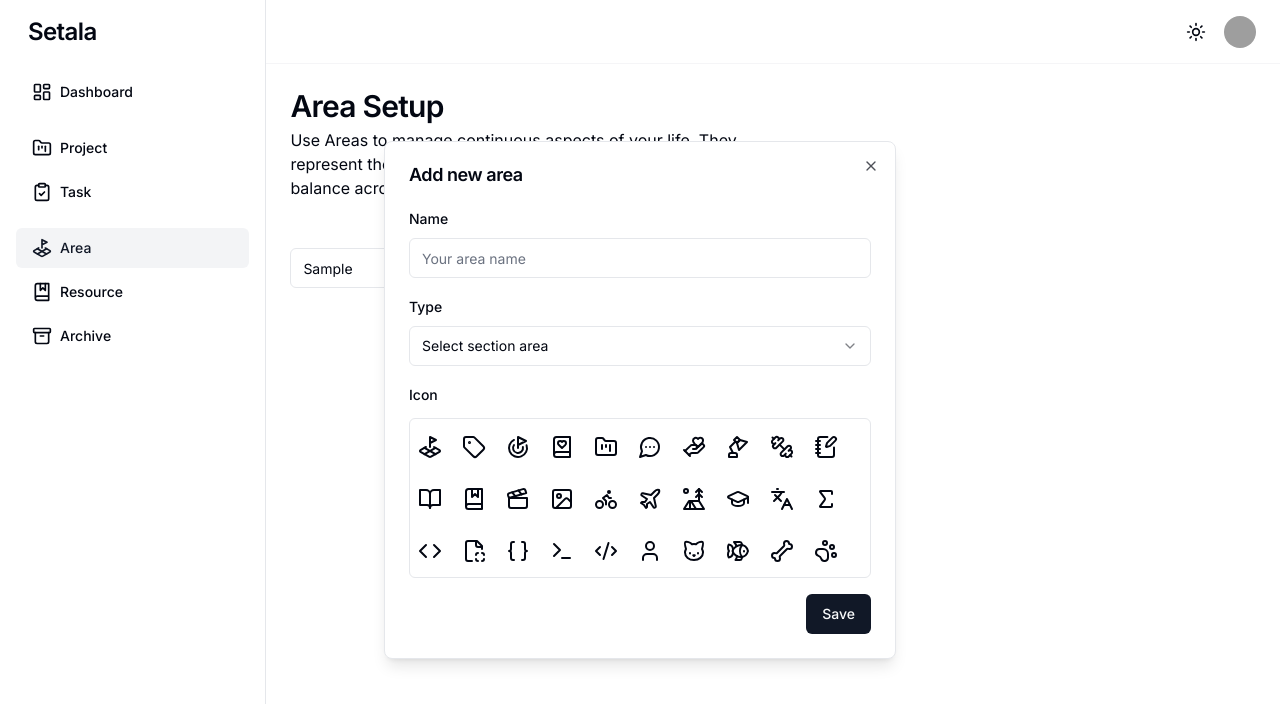
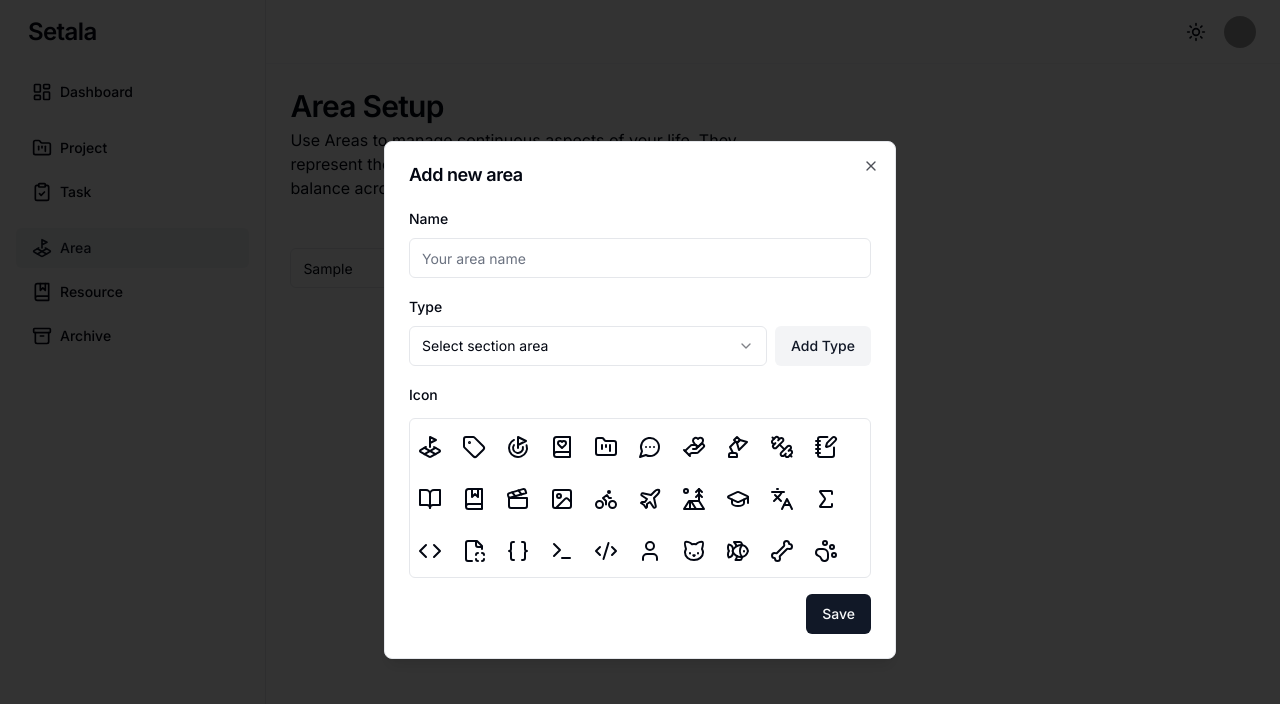
Before and after one commit to yogiprsetya/setala, a Next.js app: page /area in a window 1280 px wide. Both pictures are taken after typing "Sample" into the empty fields and a click on the button "Add new". Shown: the top 704 px of the page. Built offline with nearby package versions, Linux system fonts and the light colour scheme; grey boxes are pictures that could not be loaded.

Commit message:
UI area add

```diff
--- /dev/null
+++ b/app/(UserArea)/area/_AddAreaDialog.tsx
@@ -0,0 +1,97 @@
+'use client';
+
+import { Button } from '~/components/ui/button';
+import {
+  Dialog,
+  DialogClose,
+  DialogContent,
+  DialogFooter,
+  DialogHeader,
+  DialogTitle,
+  DialogTrigger,
+} from '~/components/ui/dialog';
+import { z } from 'zod';
+import { zodResolver } from '@hookform/resolvers/zod';
+import { useForm } from 'react-hook-form';
+import { Form, FormField } from '~/components/ui/form';
+import { FormInput } from '~/components/pattern/FormInput';
+import { FormSelect } from '~/components/pattern/FormSelect';
+import { FormIcon } from '~/components/pattern/FormIcon';
+import { AddAreaTypeDialog } from './_AddAreaTypeDialog';
+
+const formSchema = z.object({
+  name: z.string().min(3).max(50),
+  type_id: z.string(),
+  icon: z.string(),
+});
+
+export const AddAreaDialog = () => {
+  const form = useForm<z.infer<typeof formSchema>>({
+    resolver: zodResolver(formSchema),
+    defaultValues: {
+      name: '',
+    },
+  });
+
+  function onSubmit(values: z.infer<typeof formSchema>) {
+    // Do something with the form values.
+    // ✅ This will be type-safe and validated.
+    console.log(values);
+  }
+
+  return (
+    <Dialog>
+      <DialogTrigger asChild>
+        <Button>Add new</Button>
+      </DialogTrigger>
+
+      <DialogContent>
+        <DialogHeader>
+          <DialogTitle>Add new area</DialogTitle>
+          <DialogClose />
+        </DialogHeader>
+
+        <Form {...form}>
+          <form onSubmit={form.handleSubmit(onSubmit)} id="add-area-form" className="space-y-4">
+            <FormField
+              control={form.control}
+              name="name"
+              render={({ field }) => (
+                <FormInput label="Name" placeholder="Your area name" {...field} />
+              )}
+            />
+
+            <div className="flex gap-2 items-end">
+              <FormField
+                control={form.control}
+                name="type_id"
+                render={({ field }) => (
+                  <FormSelect
+                    option={[]}
+                    label="Type"
+                    placeholder="Select section area"
+                    {...field}
+                  />
+                )}
+              />
+
+              <AddAreaTypeDialog />
+            </div>
+
+            <FormField
+              control={form.control}
+              name="icon"
+              render={({ field }) => (
+                <FormIcon label="Icon" onValueChange={field.onChange} defaultValue={field.value} />
+              )}
+            />
+          </form>
+        </Form>
+
+        <DialogFooter>
+          <Button form="add-area-form">Save</Button>
+        </DialogFooter>
+      </DialogContent>
+    </Dialog>
+  );
+};
--- a/app/(UserArea)/area/_AddNewDialog.tsx
+++ b/app/(UserArea)/area/_AddAreaTypeDialog.tsx
@@ -1,6 +1,3 @@
-'use client';
-
-import { Button } from '~/components/ui/button';
 import {
   Dialog,
   DialogClose,
@@ -10,21 +7,20 @@ import {
   DialogTitle,
   DialogTrigger,
 } from '~/components/ui/dialog';
+import { Button } from '~/components/ui/button';
 import { z } from 'zod';
 import { zodResolver } from '@hookform/resolvers/zod';
 import { useForm } from 'react-hook-form';
 import { Form, FormField } from '~/components/ui/form';
 import { FormInput } from '~/components/pattern/FormInput';
-import { FormSelect } from '~/components/pattern/FormSelect';
-import { FormIcon } from '~/components/pattern/FormIcon';
+import { FormColor } from '~/components/pattern/FormColor';
 
 const formSchema = z.object({
   name: z.string().min(3).max(50),
-  type_id: z.string(),
-  icon: z.string(),
+  color: z.string(),
 });
 
-export const AddNewDialog = () => {
+export const AddAreaTypeDialog = () => {
   const form = useForm<z.infer<typeof formSchema>>({
     resolver: zodResolver(formSchema),
     defaultValues: {
@@ -32,55 +28,55 @@ export const AddNewDialog = () => {
     },
   });
 
-  // 2. Define a submit handler.
-  function onSubmit(values: z.infer<typeof formSchema>) {
+  const onSubmit = (values: z.infer<typeof formSchema>) => {
     // Do something with the form values.
     // ✅ This will be type-safe and validated.
     console.log(values);
-  }
+  };
 
   return (
     <Dialog>
       <DialogTrigger asChild>
-        <Button>Add new</Button>
+        <Button variant="secondary">Add Type</Button>
       </DialogTrigger>
 
       <DialogContent>
         <DialogHeader>
-          <DialogTitle>Add new area</DialogTitle>
+          <DialogTitle>Add new type of area</DialogTitle>
           <DialogClose />
         </DialogHeader>
 
         <Form {...form}>
-          <form onSubmit={form.handleSubmit(onSubmit)} id="add-area-form" className="space-y-4">
+          <form
+            onSubmit={form.handleSubmit(onSubmit)}
+            id="add-type_area-form"
+            className="space-y-4"
+          >
             <FormField
               control={form.control}
               name="name"
               render={({ field }) => (
-                <FormInput label="Name" placeholder="Your area name" {...field} />
+                <FormInput label="Name" placeholder="e.g: Personal or Professional" {...field} />
               )}
             />
 
             <FormField
               control={form.control}
-              name="type_id"
+              name="color"
               render={({ field }) => (
-                <FormSelect option={[]} label="Type" placeholder="Select section area" {...field} />
-              )}
-            />
-
-            <FormField
-              control={form.control}
-              name="icon"
-              render={({ field }) => (
-                <FormIcon label="Icon" onValueChange={field.onChange} defaultValue={field.value} />
+                <FormColor
+                  label="Color"
+                  onValueChange={field.onChange}
+                  defaultValue={field.value}
+                  {...field}
+                />
               )}
             />
           </form>
         </Form>
 
         <DialogFooter>
-          <Button form="add-area-form">Save</Button>
+          <Button form="add-type_area-form">Save</Button>
         </DialogFooter>
       </DialogContent>
     </Dialog>
--- a/app/(UserArea)/area/page.tsx
+++ b/app/(UserArea)/area/page.tsx
@@ -1,6 +1,6 @@
 import { Input } from '~/components/ui/input';
 import { TitlePage } from '../_components/TitlePage';
-import { AddNewDialog } from './_AddNewDialog';
+import { AddAreaDialog } from './_AddAreaDialog';
 
 const AreaPage = () => (
   <div>
@@ -12,7 +12,7 @@ const AreaPage = () => (
 
     <div className="flex w-full max-w-sm items-center space-x-2">
       <Input type="text" placeholder="search" />
-      <AddNewDialog />
+      <AddAreaDialog />
     </div>
   </div>
 );
--- a/components/pattern/FormColor.tsx
+++ b/components/pattern/FormColor.tsx
@@ -16,7 +16,7 @@ export const FormColor = forwardRef<ElementRef<typeof Root>, Props>(({ label, ..
     <FormLabel>{label}</FormLabel>
 
     <FormControl>
-      <ScrollArea className="h-40 w-full rounded-md border pb-2">
+      <ScrollArea className="h-28 w-full rounded-md border p-2">
         <RadioGroup {...props} className="flex flex-wrap gap-1">
           {Object.values(AttributeColor).map((value) => (
             <FormItem key={value}>
@@ -29,17 +29,18 @@ export const FormColor = forwardRef<ElementRef<typeof Root>, Props>(({ label, ..
                   'cursor-pointer',
                   buttonVariants({
                     variant: props.defaultValue === value ? 'secondary' : 'ghost',
-                    size: 'icon',
+                    size: 'sm',
                   }),
                 )}
               >
-                <div className="w-6 h-6" style={{ backgroundColor: value }} />
+                <div className="w-6 h-6 rounded-full" style={{ backgroundColor: value }} />
               </FormLabel>
             </FormItem>
           ))}
         </RadioGroup>
       </ScrollArea>
     </FormControl>
+
     <FormMessage />
   </FormItem>
 ));
--- a/components/pattern/FormIcon.tsx
+++ b/components/pattern/FormIcon.tsx
@@ -44,6 +44,7 @@ export const FormIcon = forwardRef<ElementRef<typeof Root>, Props>(({ label, ...
         </RadioGroup>
       </ScrollArea>
     </FormControl>
+
     <FormMessage />
   </FormItem>
 ));
--- a/components/pattern/FormSelect.tsx
+++ b/components/pattern/FormSelect.tsx
@@ -20,9 +20,9 @@ interface Props extends SelectProps {
   option: Option[];
 }
 
-export const FormSelect = forwardRef<HTMLInputElement, Props>(
+export const FormSelect = forwardRef<HTMLDivElement, Props>(
   ({ label, onValueChange, value, placeholder, option, ...props }, ref) => (
-    <FormItem ref={ref}>
+    <FormItem ref={ref} className="w-full">
       <FormLabel>{label}</FormLabel>
 
       <FormControl>
--- a/components/ui/dialog.tsx
+++ b/components/ui/dialog.tsx
@@ -21,7 +21,7 @@ const DialogOverlay = React.forwardRef<
   <DialogPrimitive.Overlay
     ref={ref}
     className={cn(
-      'fixed inset-0 z-50 bg-black/80  data-[state=open]:animate-in data-[state=closed]:animate-out data-[state=closed]:fade-out-0 data-[state=open]:fade-in-0',
+      'fixed inset-0 z-50 bg-black/80 data-[state=open]:animate-in data-[state=closed]:animate-out data-[state=closed]:fade-out-0 data-[state=open]:fade-in-0',
       className,
     )}
     {...props}
--- a/tailwind.config.ts
+++ b/tailwind.config.ts
@@ -8,6 +8,7 @@ const config = {
     fontFamily: {
       sans: 'var(--font-sans)',
     },
+    extend: {
       colors: {
         border: 'hsl(var(--border))',
         input: 'hsl(var(--input))',
@@ -43,7 +44,6 @@ const config = {
           foreground: 'hsl(var(--card-foreground))',
         },
       },
-    extend: {
       borderRadius: {
         lg: 'var(--radius)',
         md: 'calc(var(--radius) - 2px)',
```
Lines whose indentation alone changed are shown as unchanged.
